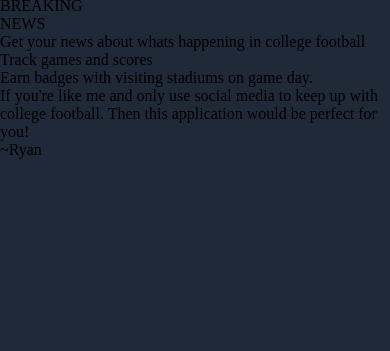
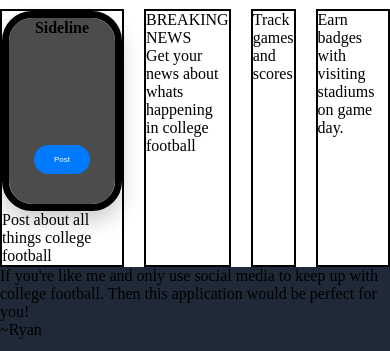
Before and after one commit to ryanstokes21/landing-page-flex-practice, a plain HTML site: page index.html in a window 390 px wide. Shown: the part 777-1128 px from the top of the page. Before the commit the page ends 948 px from the top, so only its background shows below. Drawn offline with Linux system fonts and the light colour scheme.

Commit message:
add style to create a phone with a post button

```diff
--- a/style.css
+++ b/style.css
@@ -54,7 +54,7 @@ a:hover {
 
 .intro {
   min-width: 300px;
-  max-width: 500px;
+  max-width: 50%;
   height: auto;
 }
 
@@ -77,3 +77,94 @@ img {
   overflow: hidden;
   border-radius: 16px;
 }
+
+.information {
+  background-color: #fff;
+  width: 100%;
+}
+
+.info-container {
+  display: flex;
+  flex-direction: column;
+  align-items: center;
+  max-width: 1200px;
+  margin: 0 auto;
+}
+
+.info-title {
+  font-size: 32px;
+  margin-bottom: 1rem;
+}
+
+.info-content {
+  display: flex;
+  gap: 20px;
+}
+
+.group {
+  display: flex;
+  flex-direction: column;
+  align-items: center;
+  max-width: 300px;
+  max-height: 300px;
+  min-width: min-content;
+  border: 2px solid #000000;
+}
+
+.phone-container {
+  width: 120px;
+  height: 200px;
+  border: 7px solid #000000;
+  border-radius: 30px;
+  background-color: #f0f0f0;
+  position: relative;
+  overflow: hidden;
+  box-shadow: 0 10px 20px rgba(0,0,0,0.2);
+}
+
+.phone-screen {
+  width: 100%;
+  height: 100%;
+  background-color: rgb(76, 76, 76);
+  position: relative;
+  padding: 1px;
+  display: flex;
+  flex-direction: column;
+  gap: 10px;
+  align-items: center;
+}
+
+/* .post-container {
+  width: 80%;
+  padding: .30rem;
+  border: 1px solid #000000;
+  border-radius: 5px;
+} */
+
+.phone-header {
+  font-size: 1rem;
+}
+
+.post-button {
+  background-color: #007AFF;
+  color: white;
+  border: none;
+  padding: 10px 20px;
+  border-radius: 20px;
+  font-size: .50rem;
+  cursor: pointer;
+  transition: background-color 0.2s;
+  /* Position it within the screen */
+  position: absolute;
+  bottom: 30px; /* Example placement */
+  left: 50%;
+  transform: translateX(-50%);
+}
+
+.post-button:hover {
+  background-color: #0056b3;
+}
+
+.post-button:active {
+  background-color: #004085;
+}
```
